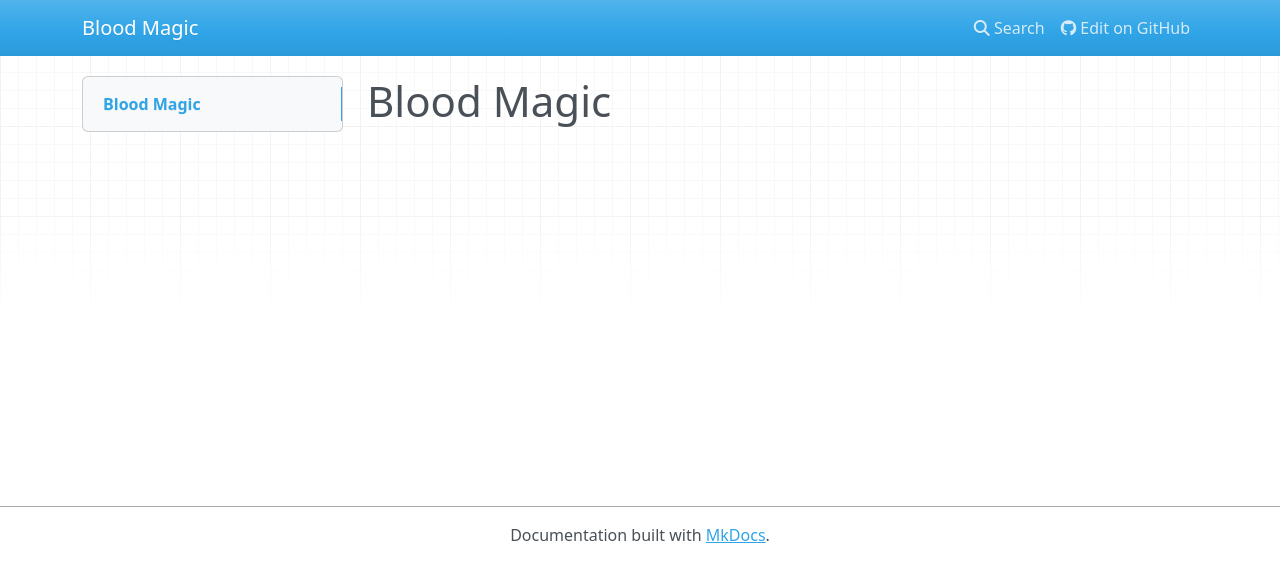
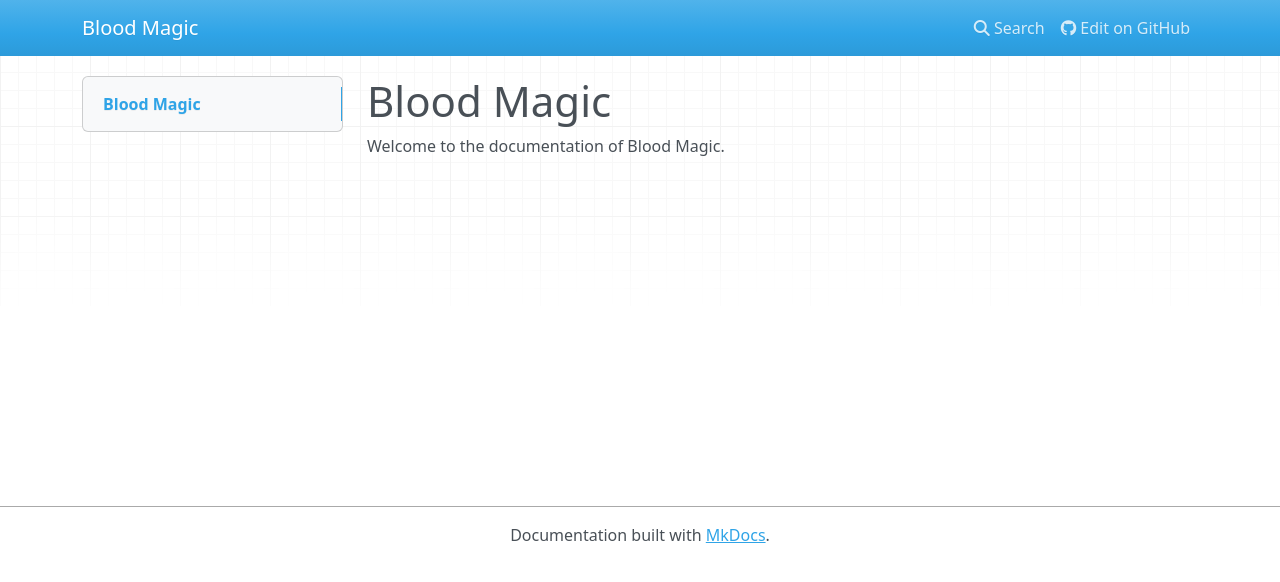
Before and after one commit to ModDocs/bloodmagic, an MkDocs documentation site: the page built from docs/index.md, in a window 1280 px wide. Shown: the top 582 px of the page. Built offline with MkDocs 1.6.1, drawn with Linux system fonts in a browser that asks for light colours; nearby versions of some CDN libraries; old or Windows-style settings are respelled for this version of MkDocs.

Commit message:
Travis build test

```diff
--- a/docs/index.md
+++ b/docs/index.md
@@ -1 +1,2 @@
 # Blood Magic
+Welcome to the documentation of Blood Magic.
```
